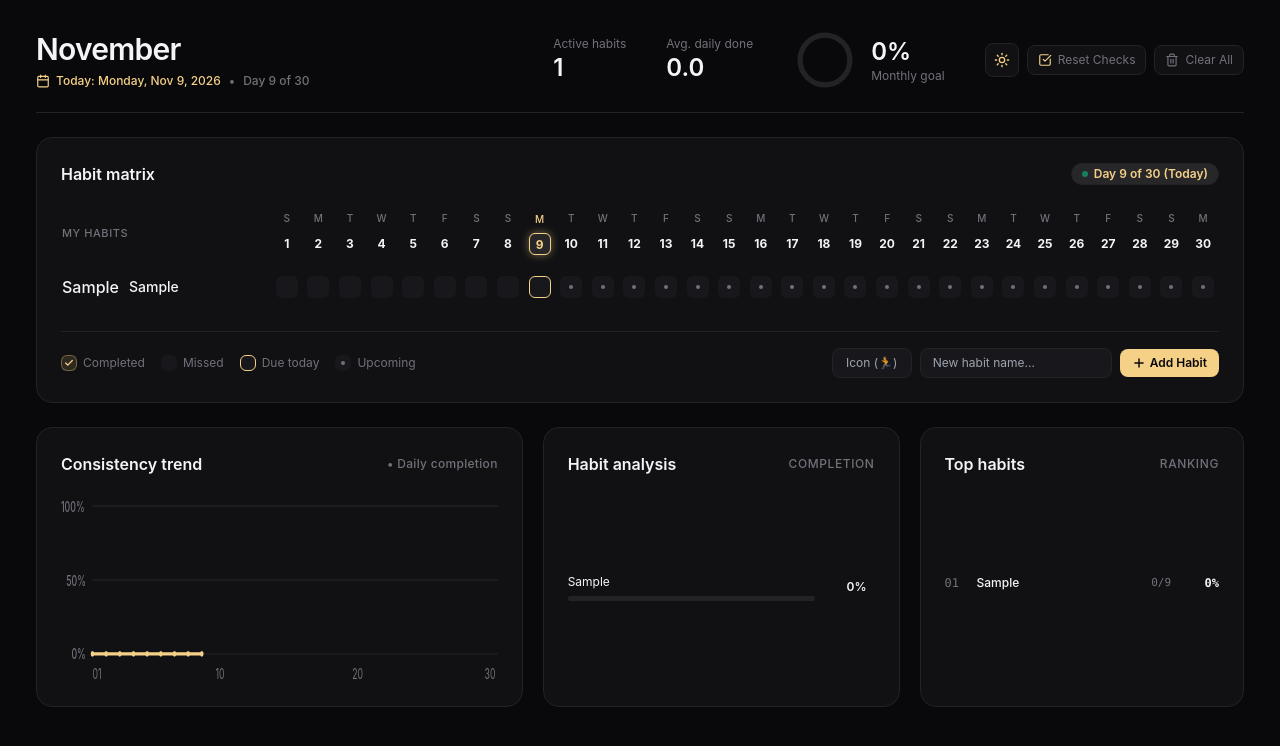
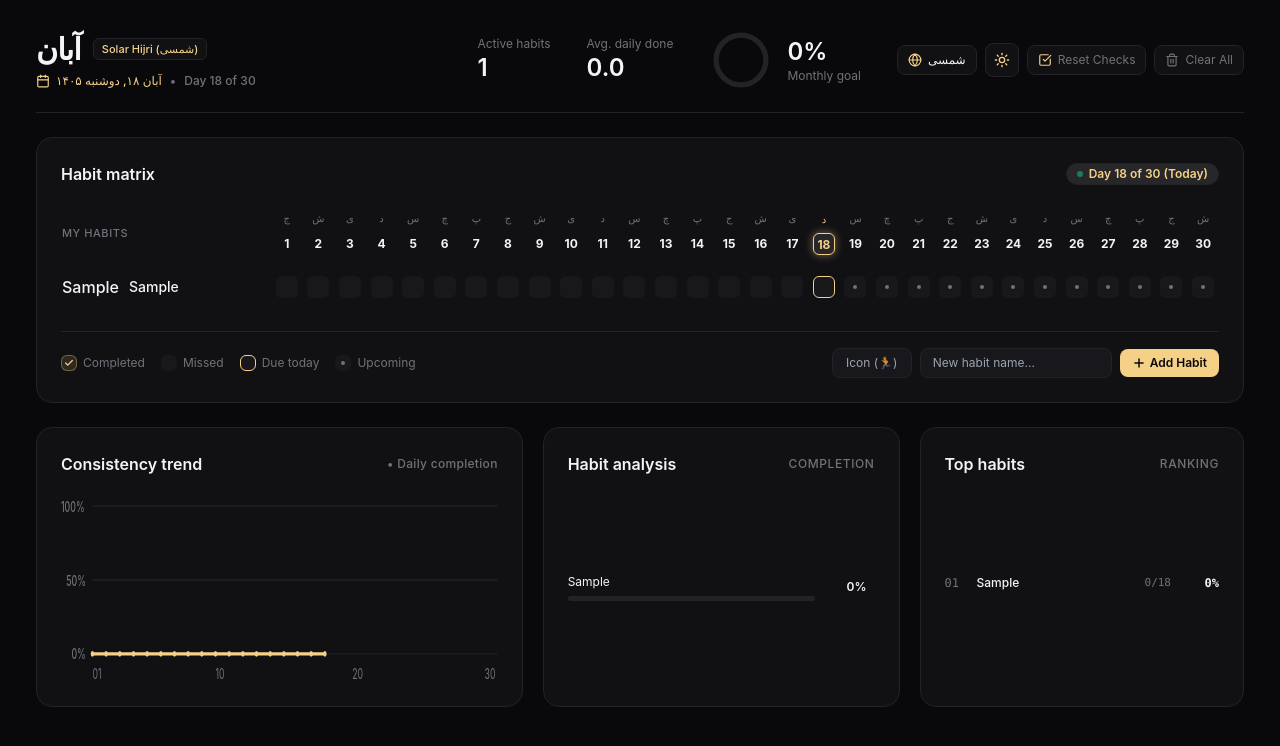
Before and after one commit to Honiboll/Habit-matrix, a React (Vite) app: page / in a window 1280 px wide. Both pictures are taken after typing "Sample", "Sample" into the empty fields and a click on the button "Add Habit". Shown: the top 746 px of the page. Built offline with nearby package versions, Linux system fonts and the light colour scheme.

Commit message:
feat: add dual calendar support (Solar Hijri / شمسی and Gregorian / میلادی) with system sync

```diff
--- a/src/App.jsx
+++ b/src/App.jsx
@@ -1,4 +1,4 @@
-import React, { useState, useEffect } from 'react';
+import React, { useState, useEffect, useMemo } from 'react';
 import HeaderStats from './components/HeaderStats';
 import HabitMatrix from './components/HabitMatrix';
 import ConsistencyTrend from './components/ConsistencyTrend';
@@ -7,8 +7,10 @@ import TopHabits from './components/TopHabits';
 import {
   DEFAULT_HABITS,
   STORAGE_KEY,
-  THEME_KEY
+  THEME_KEY,
+  CALENDAR_KEY
 } from './constants/initialHabits';
+import { getCalendarDetails } from './utils/calendar';
 
 export default function App() {
   // Theme state: dark / light
@@ -20,49 +22,33 @@ export default function App() {
     }
   });
 
-  // Dynamic system dates
-  const [currentDay, setCurrentDay] = useState(() => new Date().getDate());
-  const [daysInMonth, setDaysInMonth] = useState(() => {
-    const d = new Date();
-    return new Date(d.getFullYear(), d.getMonth() + 1, 0).getDate();
+  // Calendar Mode: 'gregorian' | 'jalali'
+  const [calendarMode, setCalendarMode] = useState(() => {
+    try {
+      return localStorage.getItem(CALENDAR_KEY) || 'jalali';
+    } catch {
+      return 'jalali';
+    }
   });
-  const [monthName, setMonthName] = useState(() =>
-    new Date().toLocaleString('en-US', { month: 'long' })
-  );
-  const [fullDateString, setFullDateString] = useState(() =>
-    new Date().toLocaleDateString('en-US', {
-      weekday: 'long',
-      month: 'short',
-      day: 'numeric',
-      year: 'numeric'
-    })
-  );
 
-  // Periodically synchronize with system clock
+  // Live system date ticker (updates every 30 seconds)
+  const [systemDate, setSystemDate] = useState(() => new Date());
+
   useEffect(() => {
-    const syncWithSystemDate = () => {
-      const now = new Date();
-      setCurrentDay(now.getDate());
-      setDaysInMonth(new Date(now.getFullYear(), now.getMonth() + 1, 0).getDate());
-      setMonthName(now.toLocaleString('en-US', { month: 'long' }));
-      setFullDateString(
-        now.toLocaleDateString('en-US', {
-          weekday: 'long',
-          month: 'short',
-          day: 'numeric',
-          year: 'numeric'
-        })
-      );
-    };
-
-    const timer = setInterval(syncWithSystemDate, 30000);
+    const timer = setInterval(() => {
+      setSystemDate(new Date());
+    }, 30000);
     return () => clearInterval(timer);
   }, []);
 
-  // Habit list state - starting completely clean with no pre-checked items
+  // Compute active calendar details synchronized with systemDate
+  const calendarData = useMemo(() => {
+    return getCalendarDetails(calendarMode, systemDate);
+  }, [calendarMode, systemDate]);
+
+  // Habit list state
   const [habits, setHabits] = useState(() => {
     try {
-      // Clear legacy storage keys with pre-filled demo data
       localStorage.removeItem("mac_habit_matrix_v1");
       localStorage.removeItem("mac_habit_matrix_v2");
 
@@ -89,6 +75,15 @@ export default function App() {
     }
   }, [theme]);
 
+  // Persist calendarMode
+  useEffect(() => {
+    try {
+      localStorage.setItem(CALENDAR_KEY, calendarMode);
+    } catch (err) {
+      console.error("Error saving calendarMode to localStorage:", err);
+    }
+  }, [calendarMode]);
+
   // Save habits to localStorage
   useEffect(() => {
     try {
@@ -103,16 +98,27 @@ export default function App() {
     setTheme((prev) => (prev === 'dark' ? 'light' : 'dark'));
   };
 
-  // Toggle Day completed
+  // Toggle Calendar Mode (Gregorian <-> Jalali)
+  const handleToggleCalendar = () => {
+    setCalendarMode((prev) => (prev === 'gregorian' ? 'jalali' : 'gregorian'));
+  };
+
+  // Toggle Day completed for the active calendar
   const handleToggleDay = (habitId, day) => {
     setHabits((prev) =>
       prev.map((h) => {
         if (h.id !== habitId) return h;
-        const exists = h.days.includes(day);
+
+        const isJalali = calendarMode === 'jalali';
+        const currentDaysList = isJalali ? (h.daysJalali || []) : (h.days || []);
+        const exists = currentDaysList.includes(day);
         const updatedDays = exists
-          ? h.days.filter((d) => d !== day)
-          : [...h.days, day].sort((a, b) => a - b);
-        return { ...h, days: updatedDays };
+          ? currentDaysList.filter((d) => d !== day)
+          : [...currentDaysList, day].sort((a, b) => a - b);
+
+        return isJalali
+          ? { ...h, daysJalali: updatedDays }
+          : { ...h, days: updatedDays };
       })
     );
   };
@@ -128,21 +134,38 @@ export default function App() {
       id: Date.now(),
       icon,
       name,
-      days: []
+      days: [],
+      daysJalali: []
     };
     setHabits((prev) => [...prev, newHabit]);
   };
 
-  // Uncheck all days
+  // Uncheck all days for active calendar
   const handleUncheckAll = () => {
-    if (window.confirm("Are you sure you want to uncheck all days?")) {
-      setHabits((prev) => prev.map((h) => ({ ...h, days: [] })));
+    const confirmMsg =
+      calendarMode === 'jalali'
+        ? "آیا مایلید تمام تیک‌های روزهای تقویم شمسی پاک شوند؟"
+        : "Are you sure you want to uncheck all days for the Gregorian calendar?";
+
+    if (window.confirm(confirmMsg)) {
+      setHabits((prev) =>
+        prev.map((h) =>
+          calendarMode === 'jalali'
+            ? { ...h, daysJalali: [] }
+            : { ...h, days: [] }
+        )
+      );
     }
   };
 
   // Clear all habits
   const handleClearAll = () => {
-    if (window.confirm("Are you sure you want to delete all habits and start fresh?")) {
+    const confirmMsg =
+      calendarMode === 'jalali'
+        ? "آیا از حذف تمام عادت‌ها مطمئن هستید؟"
+        : "Are you sure you want to delete all habits and start fresh?";
+
+    if (window.confirm(confirmMsg)) {
       setHabits([]);
       try {
         localStorage.removeItem(STORAGE_KEY);
@@ -151,6 +174,14 @@ export default function App() {
       }
     }
   };
+
+  // Prepare habits with activeDays based on current calendar mode
+  const habitsForRender = useMemo(() => {
+    return habits.map((h) => ({
+      ...h,
+      activeDays: calendarMode === 'jalali' ? (h.daysJalali || []) : (h.days || [])
+    }));
+  }, [habits, calendarMode]);
 
   return (
     <div
@@ -164,22 +195,26 @@ export default function App() {
       <div className="max-w-[1440px] mx-auto">
         {/* Header Stats & Action Controls */}
         <HeaderStats
-          habits={habits}
-          currentDay={currentDay}
-          daysInMonth={daysInMonth}
-          monthName={monthName}
-          fullDateString={fullDateString}
+          habits={habitsForRender}
+          currentDay={calendarData.currentDay}
+          daysInMonth={calendarData.daysInMonth}
+          monthTitle={calendarData.monthTitle}
+          fullDateString={calendarData.fullDateString}
+          calendarMode={calendarMode}
           theme={theme}
           onToggleTheme={handleToggleTheme}
+          onToggleCalendar={handleToggleCalendar}
           onClearAll={handleClearAll}
           onUncheckAll={handleUncheckAll}
         />
 
         {/* Habit Matrix */}
         <HabitMatrix
-          habits={habits}
-          currentDay={currentDay}
-          daysInMonth={daysInMonth}
+          habits={habitsForRender}
+          currentDay={calendarData.currentDay}
+          daysInMonth={calendarData.daysInMonth}
+          getDayLetter={calendarData.getDayLetter}
+          calendarMode={calendarMode}
           onToggleDay={handleToggleDay}
           onDeleteHabit={handleDeleteHabit}
           onAddHabit={handleAddHabit}
@@ -188,12 +223,18 @@ export default function App() {
         {/* Bottom Widgets */}
         <div className="grid grid-cols-1 lg:grid-cols-3 xl:grid-cols-[1.5fr_1.1fr_1fr] gap-5">
           <ConsistencyTrend
-            habits={habits}
-            currentDay={currentDay}
-            daysInMonth={daysInMonth}
+            habits={habitsForRender}
+            currentDay={calendarData.currentDay}
+            daysInMonth={calendarData.daysInMonth}
           />
-          <HabitAnalysis habits={habits} currentDay={currentDay} />
-          <TopHabits habits={habits} currentDay={currentDay} />
+          <HabitAnalysis
+            habits={habitsForRender}
+            currentDay={calendarData.currentDay}
+          />
+          <TopHabits
+            habits={habitsForRender}
+            currentDay={calendarData.currentDay}
+          />
         </div>
       </div>
     </div>
--- a/src/components/ConsistencyTrend.jsx
+++ b/src/components/ConsistencyTrend.jsx
@@ -1,10 +1,9 @@
 import React, { useState } from 'react';
-import { DAYS_IN_MONTH } from '../constants/initialHabits';
 
 export default function ConsistencyTrend({
   habits,
   currentDay,
-  daysInMonth = DAYS_IN_MONTH
+  daysInMonth
 }) {
   const [hoveredPoint, setHoveredPoint] = useState(null);
 
@@ -22,7 +21,8 @@ export default function ConsistencyTrend({
     for (let d = 1; d <= currentDay; d++) {
       let count = 0;
       habits.forEach((h) => {
-        if (h.days.includes(d)) count++;
+        const completedDays = Array.isArray(h.activeDays) ? h.activeDays : [];
+        if (completedDays.includes(d)) count++;
       });
 
       const pct = totalHabits > 0 ? count / totalHabits : 0;
--- a/src/components/HabitAnalysis.jsx
+++ b/src/components/HabitAnalysis.jsx
@@ -2,7 +2,8 @@ import React from 'react';
 
 export default function HabitAnalysis({ habits, currentDay }) {
   const stats = habits.map((h) => {
-    const doneCount = h.days.filter((d) => d <= currentDay).length;
+    const completedDays = Array.isArray(h.activeDays) ? h.activeDays : [];
+    const doneCount = completedDays.filter((d) => d <= currentDay).length;
     const pct = currentDay > 0 ? Math.round((doneCount / currentDay) * 100) : 0;
     return { ...h, doneCount, pct };
   });
--- a/src/components/HabitMatrix.jsx
+++ b/src/components/HabitMatrix.jsx
@@ -5,17 +5,14 @@ export default function HabitMatrix({
   habits,
   currentDay,
   daysInMonth,
+  getDayLetter,
+  calendarMode,
   onToggleDay,
   onDeleteHabit,
   onAddHabit
 }) {
   const [icon, setIcon] = useState('');
   const [name, setName] = useState('');
-
-  const now = new Date();
-  const currentYear = now.getFullYear();
-  const currentMonth = now.getMonth();
-  const dayNames = ["S", "M", "T", "W", "T", "F", "S"];
 
   const handleSubmit = (e) => {
     e.preventDefault();
@@ -72,8 +69,7 @@ export default function HabitMatrix({
               </th>
               {Array.from({ length: daysInMonth }, (_, i) => {
                 const day = i + 1;
-                const dayOfWeek = new Date(currentYear, currentMonth, day).getDay();
-                const letter = dayNames[dayOfWeek];
+                const letter = getDayLetter ? getDayLetter(day) : '';
                 const isToday = day === currentDay;
 
                 return (
@@ -134,7 +130,10 @@ export default function HabitMatrix({
                 </td>
               </tr>
             ) : (
-              habits.map((habit) => (
+              habits.map((habit) => {
+                const completedDays = Array.isArray(habit.activeDays) ? habit.activeDays : [];
+
+                return (
                   <tr
                     key={habit.id}
                     className="group transition-colors rounded-lg hover:opacity-95"
@@ -164,7 +163,7 @@ export default function HabitMatrix({
                     {/* Day Checkboxes */}
                     {Array.from({ length: daysInMonth }, (_, i) => {
                       const day = i + 1;
-                    const isCompleted = habit.days.includes(day);
+                      const isCompleted = completedDays.includes(day);
                       const isToday = day === currentDay;
                       const isUpcoming = day > currentDay;
 
@@ -222,7 +221,8 @@ export default function HabitMatrix({
                       );
                     })}
                   </tr>
-              ))
+                );
+              })
             )}
           </tbody>
         </table>
--- a/src/components/HeaderStats.jsx
+++ b/src/components/HeaderStats.jsx
@@ -1,14 +1,16 @@
 import React from 'react';
-import { Calendar, Trash2, CheckSquare, Sun, Moon } from 'lucide-react';
+import { Calendar, Trash2, CheckSquare, Sun, Moon, Globe } from 'lucide-react';
 
 export default function HeaderStats({
   habits,
   currentDay,
   daysInMonth,
-  monthName,
+  monthTitle,
   fullDateString,
+  calendarMode,
   theme,
   onToggleTheme,
+  onToggleCalendar,
   onClearAll,
   onUncheckAll
 }) {
@@ -16,7 +18,8 @@ export default function HeaderStats({
 
   let totalCompletedSoFar = 0;
   habits.forEach((h) => {
-    totalCompletedSoFar += h.days.filter((d) => d <= currentDay).length;
+    const completedDays = Array.isArray(h.activeDays) ? h.activeDays : [];
+    totalCompletedSoFar += completedDays.filter((d) => d <= currentDay).length;
   });
 
   const possibleSoFar = totalHabits * currentDay;
@@ -28,6 +31,7 @@ export default function HeaderStats({
   const strokeDashoffset = circumference - (overallPct / 100) * circumference;
 
   const isLight = theme === 'light';
+  const isJalali = calendarMode === 'jalali';
 
   return (
     <div
@@ -36,19 +40,31 @@ export default function HeaderStats({
     >
       {/* Title & Live System Date */}
       <div>
-        <h1
-          className="text-3xl font-semibold tracking-tight transition-colors"
-          style={{ color: 'var(--text-main)' }}
-        >
-          {monthName}
-        </h1>
+        <div className="flex items-center gap-3">
+          <h1
+            className="text-3xl font-semibold tracking-tight transition-colors"
+            style={{ color: 'var(--text-main)' }}
+          >
+            {monthTitle}
+          </h1>
+          <span
+            className="text-[11px] font-medium px-2 py-0.5 rounded-md border"
+            style={{
+              backgroundColor: 'var(--bg-card)',
+              borderColor: 'var(--border)',
+              color: 'var(--accent)'
+            }}
+          >
+            {isJalali ? 'Solar Hijri (شمسی)' : 'Gregorian (میلادی)'}
+          </span>
+        </div>
         <p
           className="text-xs mt-1.5 flex items-center flex-wrap gap-2 transition-colors font-medium"
           style={{ color: 'var(--text-muted)' }}
         >
           <span className="flex items-center gap-1.5" style={{ color: 'var(--accent)' }}>
             <Calendar className="w-3.5 h-3.5" />
-            <span>Today: {fullDateString}</span>
+            <span>{fullDateString}</span>
           </span>
           <span>•</span>
           <span>Day {currentDay} of {daysInMonth}</span>
@@ -56,7 +72,7 @@ export default function HeaderStats({
       </div>
 
       {/* Stats Row */}
-      <div className="flex items-center flex-wrap gap-7 sm:gap-10">
+      <div className="flex items-center flex-wrap gap-6 sm:gap-9">
         {/* Active Habits */}
         <div className="flex flex-col">
           <span className="text-xs" style={{ color: 'var(--text-muted)' }}>
@@ -122,8 +138,23 @@ export default function HeaderStats({
           </div>
         </div>
 
-        {/* Action Controls & Theme Toggle */}
+        {/* Action Controls, Calendar & Theme Toggle */}
         <div className="flex items-center gap-2">
+          {/* Calendar Mode Toggle */}
+          <button
+            onClick={onToggleCalendar}
+            title={isJalali ? "Switch to Gregorian Calendar (میلادی)" : "تغییر به تقویم شمسی (Solar Hijri)"}
+            className="px-2.5 py-1.5 rounded-lg text-xs font-medium transition-colors border cursor-pointer flex items-center gap-1.5 hover:opacity-85"
+            style={{
+              backgroundColor: 'var(--bg-card)',
+              borderColor: 'var(--border)',
+              color: 'var(--text-main)'
+            }}
+          >
+            <Globe className="w-3.5 h-3.5 text-[#f5d087]" />
+            <span>{isJalali ? 'شمسی' : 'میلادی'}</span>
+          </button>
+
           {/* Theme Toggle (Dark / Light) */}
           <button
             onClick={onToggleTheme}
@@ -146,7 +177,7 @@ export default function HeaderStats({
           {totalHabits > 0 && onUncheckAll && (
             <button
               onClick={onUncheckAll}
-              title="Uncheck all completed days"
+              title="Uncheck all completed days for this month"
               className="px-2.5 py-1.5 text-xs rounded-lg transition-colors border flex items-center gap-1.5 cursor-pointer hover:opacity-80"
               style={{
                 backgroundColor: 'var(--bg-card)',
--- a/src/components/TopHabits.jsx
+++ b/src/components/TopHabits.jsx
@@ -2,7 +2,8 @@ import React from 'react';
 
 export default function TopHabits({ habits, currentDay }) {
   const stats = habits.map((h) => {
-    const doneCount = h.days.filter((d) => d <= currentDay).length;
+    const completedDays = Array.isArray(h.activeDays) ? h.activeDays : [];
+    const doneCount = completedDays.filter((d) => d <= currentDay).length;
     const pct = currentDay > 0 ? Math.round((doneCount / currentDay) * 100) : 0;
     return { ...h, doneCount, pct };
   });
--- a/src/constants/initialHabits.js
+++ b/src/constants/initialHabits.js
@@ -1,16 +1,7 @@
-const now = new Date();
-
-// Current day of month (e.g. 9 for November 9th)
-export const CURRENT_DAY = now.getDate();
-
-// Number of days in the current month (e.g. 30 for Nov, 31 for Dec)
-export const DAYS_IN_MONTH = new Date(now.getFullYear(), now.getMonth() + 1, 0).getDate();
-
-export const DAY_LETTERS = ["S", "M", "T", "W", "T", "F", "S"];
-
 // Default habits are completely empty
 export const DEFAULT_HABITS = [];
 
-// Clean storage key
+// Storage keys
 export const STORAGE_KEY = "habit_matrix_user_data_v3";
 export const THEME_KEY = "habit_matrix_theme";
+export const CALENDAR_KEY = "habit_matrix_calendar_mode";
--- /dev/null
+++ b/src/utils/calendar.js
@@ -0,0 +1,106 @@
+// Calendar utility supporting both Gregorian and Solar Hijri (Jalali / شمسی)
+
+const PERSIAN_MONTHS = [
+  'فروردین', 'اردیبهشت', 'خرداد', 'تیر', 'مرداد', 'شهریور',
+  'مهر', 'آبان', 'آذر', 'دی', 'بهمن', 'اسفند'
+];
+
+const PERSIAN_WEEKDAYS = ['ی', 'د', 'س', 'چ', 'پ', 'ج', 'ش'];
+// In JS getDay(): 0=Sun (ی), 1=Mon (د), 2=Tue (س), 3=Wed (چ), 4=Thu (پ), 5=Fri (ج), 6=Sat (ش)
+
+const GREGORIAN_WEEKDAYS = ['S', 'M', 'T', 'W', 'T', 'F', 'S'];
+
+export function getCalendarDetails(calendarMode = 'gregorian', baseDate = new Date()) {
+  if (calendarMode === 'jalali') {
+    // Jalali (Solar Hijri)
+    const parts = new Intl.DateTimeFormat('en-US-u-ca-persian', {
+      year: 'numeric',
+      month: 'numeric',
+      day: 'numeric'
+    }).formatToParts(baseDate);
+
+    const map = {};
+    parts.forEach((p) => {
+      map[p.type] = p.value;
+    });
+
+    const year = parseInt(map.year, 10);
+    const month = parseInt(map.month, 10);
+    const currentDay = parseInt(map.day, 10);
+
+    const monthNameFa = PERSIAN_MONTHS[month - 1] || 'آبان';
+    const monthName = `${monthNameFa} ${year}`;
+
+    // Days in Jalali month
+    let daysInMonth = 30;
+    if (month <= 6) {
+      daysInMonth = 31;
+    } else if (month <= 11) {
+      daysInMonth = 30;
+    } else {
+      // Leap year check for Esfand
+      const isLeap = (((((year - (year > 0 ? 474 : 473)) % 2820) + 474) + 38) * 682) % 2816 < 682;
+      daysInMonth = isLeap ? 30 : 29;
+    }
+
+    const fullDateString = new Intl.DateTimeFormat('fa-IR-u-ca-persian', {
+      weekday: 'long',
+      day: 'numeric',
+      month: 'long',
+      year: 'numeric'
+    }).format(baseDate);
+
+    // Weekday calculation for any day in this Jalali month
+    const getDayLetter = (dayNumber) => {
+      const targetDate = new Date(
+        baseDate.getFullYear(),
+        baseDate.getMonth(),
+        baseDate.getDate() + (dayNumber - currentDay)
+      );
+      const dayOfWeek = targetDate.getDay();
+      return PERSIAN_WEEKDAYS[dayOfWeek];
+    };
+
+    return {
+      calendarMode: 'jalali',
+      year,
+      month,
+      currentDay,
+      daysInMonth,
+      monthName,
+      monthTitle: monthNameFa,
+      fullDateString,
+      getDayLetter
+    };
+  }
+
+  // Default: Gregorian
+  const year = baseDate.getFullYear();
+  const monthIndex = baseDate.getMonth();
+  const currentDay = baseDate.getDate();
+  const daysInMonth = new Date(year, monthIndex + 1, 0).getDate();
+  const monthName = baseDate.toLocaleString('en-US', { month: 'long' });
+  const fullDateString = baseDate.toLocaleDateString('en-US', {
+    weekday: 'long',
+    month: 'short',
+    day: 'numeric',
+    year: 'numeric'
+  });
+
+  const getDayLetter = (dayNumber) => {
+    const targetDate = new Date(year, monthIndex, dayNumber);
+    return GREGORIAN_WEEKDAYS[targetDate.getDay()];
+  };
+
+  return {
+    calendarMode: 'gregorian',
+    year,
+    month: monthIndex + 1,
+    currentDay,
+    daysInMonth,
+    monthName,
+    monthTitle: monthName,
+    fullDateString,
+    getDayLetter
+  };
+}
```
Lines whose indentation alone changed are shown as unchanged.
